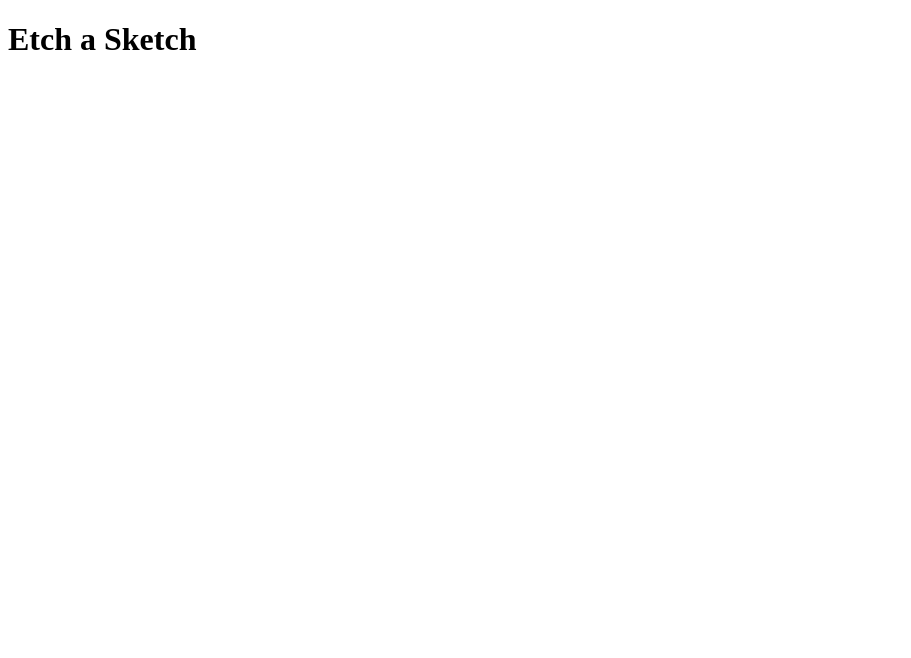
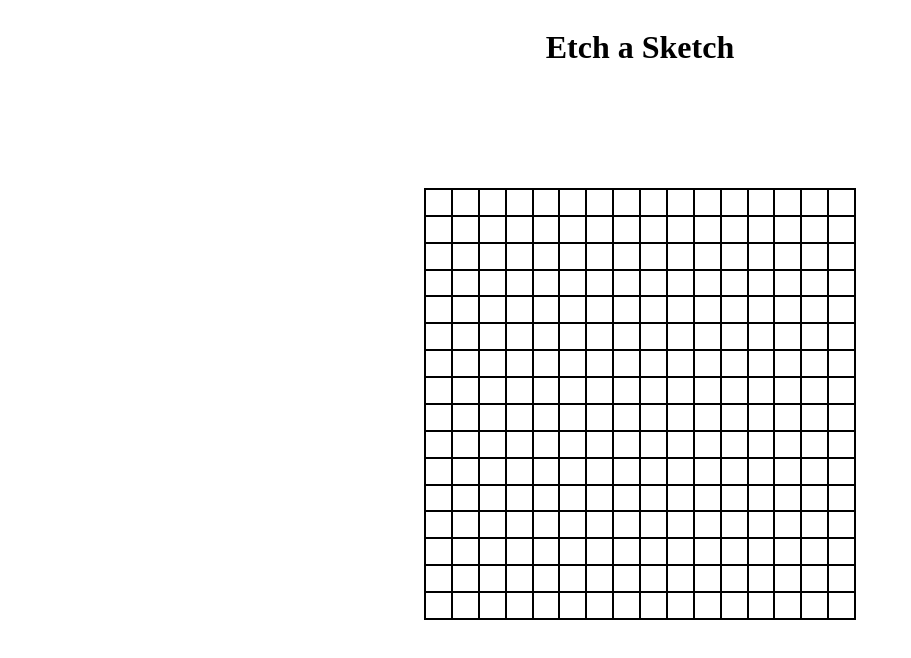
Before and after one commit to tammy-si/odin-etch-a-sketch, a plain HTML site: page index.html in a window 1280 px wide. Shown: the whole page, without its empty margins (0-911 px from the left). Drawn offline with Linux system fonts and the light colour scheme.

Commit message:
Grid now has lines

```diff
--- a/index.html
+++ b/index.html
@@ -6,6 +6,7 @@
     <meta name="viewport" content="width=device-width, initial-scale=1.0">
     <title>Document</title>
     <script src="js-script.js" defer></script>
+    <link rel="stylesheet" href="styles.css">
 </head>
 <body>
     <header>
--- /dev/null
+++ b/styles.css
@@ -0,0 +1,25 @@
+body {
+    display: flex;
+    flex-direction: column;
+    align-items: center;
+}
+
+.grid {
+    height: 430px;
+    width: 430px;
+    border: 1px solid black;
+    flex: 1 1 430px;
+    margin: 100px;
+    display: flex;
+    flex-direction: column;
+}
+
+.row {
+    flex: 1;
+    display: flex;
+}
+
+.block {
+    border: 0.5px solid black;
+    flex: 1;
+}
```
